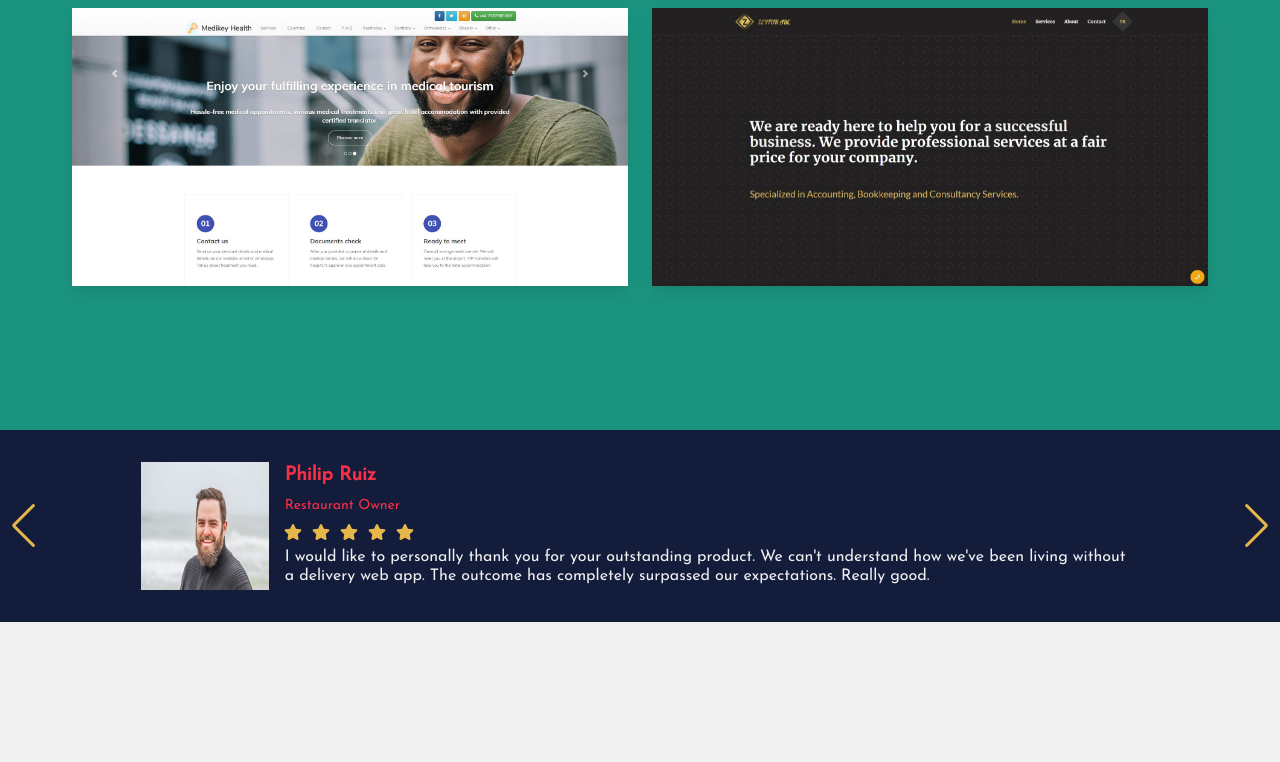
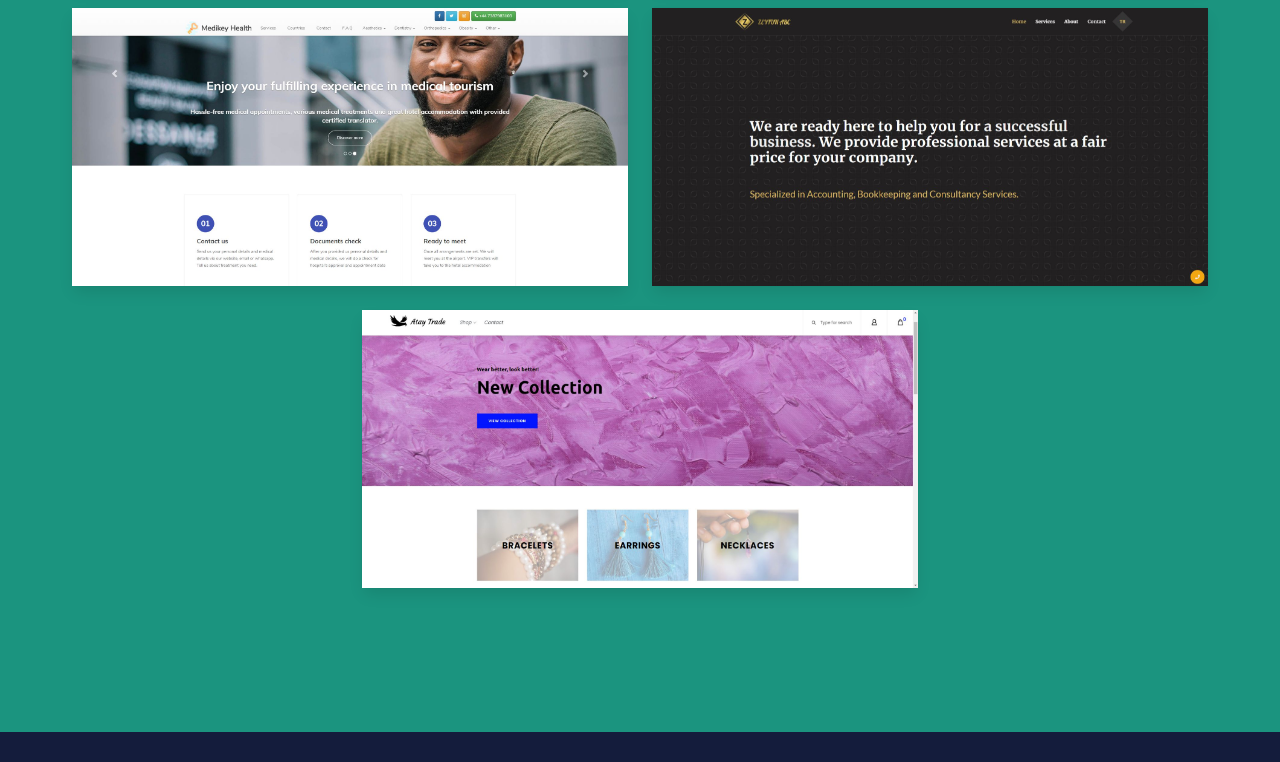
Before and after one commit to mrwormhole/Goldenhand-NextJS, a Next.js app: page / in a window 1280 px wide. Shown: the part 6446-7208 px from the top of the page. Built offline with nearby package versions, Linux system fonts and the light colour scheme; a web font is replaced by a local one.

Commit message:
new project

```diff
--- a/components/portfolio.js
+++ b/components/portfolio.js
@@ -33,6 +33,14 @@ export default function Portfolio() {
                             projectLink="https://www.zeytunabc.com/" />
                 </div>
             </div>
+            <div className="columns is-centered">
+                <div className="column is-6-tablet is-6-desktop">
+                    <Project
+                        projectName="Atay Trade"
+                        projectImage="/atay-project.jpg"
+                        projectLink="https://www.ataytrade.co.uk/" />
+                </div>
+            </div>
 
         </section>
     );
```
Also changed, not shown: public/atay-project.jpg (added).
